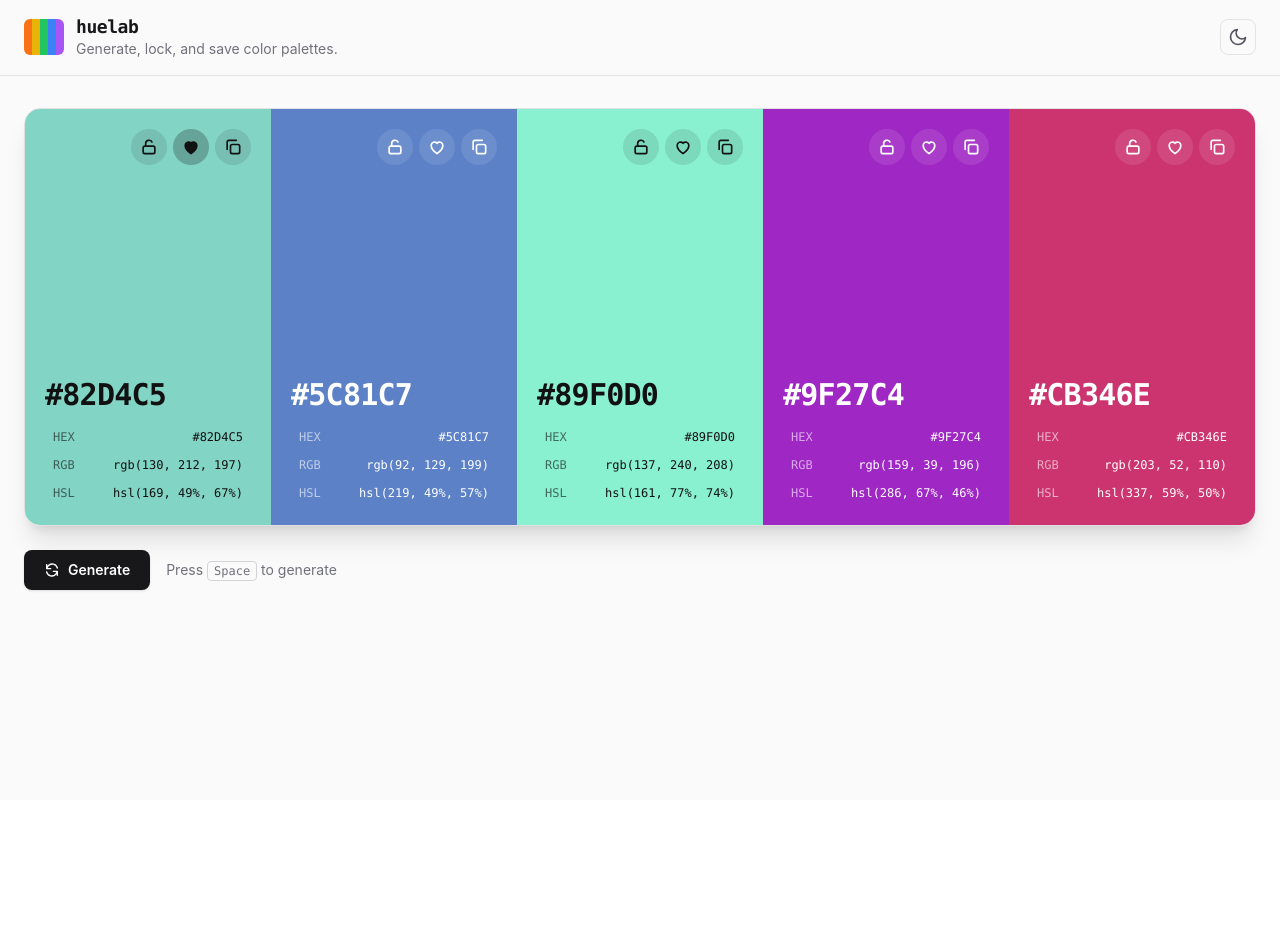
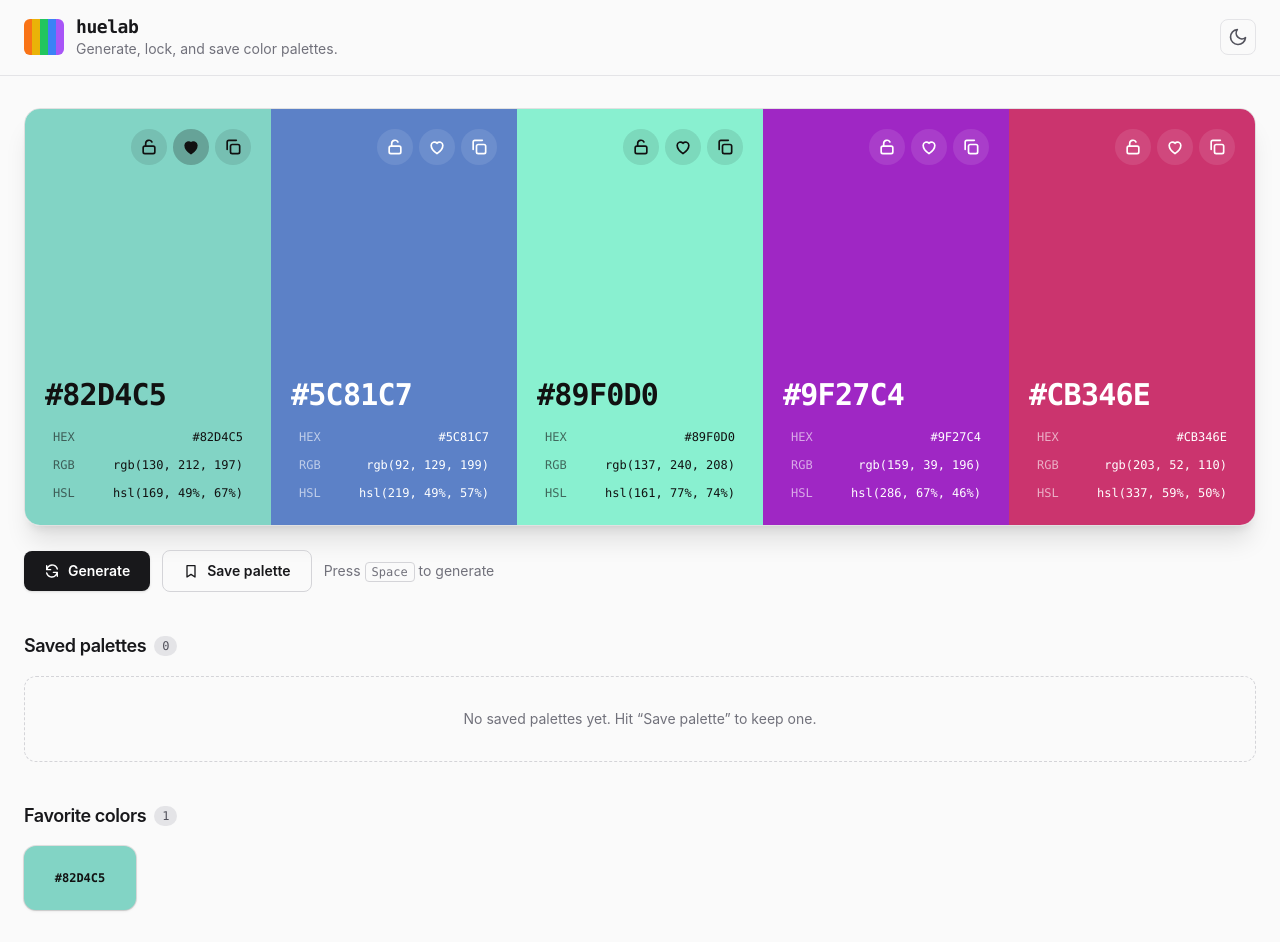
Before and after one commit to 3Eng-Ahmed/color-palette, a React (Vite) app: page / in a window 1280 px wide. Both pictures are taken after a click on the button 191 px from the left and 146 px from the top of the page. Before the commit the page ends 800 px from the top, so only its background shows below. Built offline with nearby package versions, Linux system fonts and the light colour scheme.

Commit message:
Add saved palette section

```diff
--- a/src/App.tsx
+++ b/src/App.tsx
@@ -1,32 +1,67 @@
 import { useCallback } from 'react'
+import { Favorites } from './components/Favorites'
 import { GenerateButton } from './components/GenerateButton'
 import { Header } from './components/Header'
 import { Palette } from './components/Palette'
+import { SavePaletteButton } from './components/SavePaletteButton'
+import { SavedPalettes } from './components/SavedPalettes'
 import { useKeyboardShortcut } from './hooks/useKeyboardShortcut'
 import { useLocalStorage } from './hooks/useLocalStorage'
 import { usePalette } from './hooks/usePalette'
 import { useTheme } from './hooks/useTheme'
+import type { SavedPalette } from './types/palette'
 
 export default function App() {
   const { theme, toggleTheme } = useTheme()
-  const { palette, generate, toggleLock, setColorHex } = usePalette()
-  const [favorites, setFavorites] = useLocalStorage<string[]>('palette:favorites', [])
-
-  const toggleFavorite = useCallback(
-    (hex: string) => {
-      setFavorites(prev =>
-        prev.includes(hex) ? prev.filter(h => h !== hex) : [...prev, hex]
-      )
-    },
-    [setFavorites]
+  const { palette, hexes, generate, toggleLock, setColorHex, loadPalette } =
+    usePalette()
+  const [saved, setSaved] = useLocalStorage<SavedPalette[]>('palette:saved', [])
+  const [favorites, setFavorites] = useLocalStorage<string[]>(
+    'palette:favorites',
+    []
   )
 
   useKeyboardShortcut(' ', generate)
 
+  // Returns false if an identical palette is already saved
+  const savePalette = useCallback((): boolean => {
+    const key = hexes.join()
+    if (saved.some(p => p.colors.join() === key)) return false
+    setSaved(prev => [
+      { id: crypto.randomUUID(), colors: hexes, createdAt: Date.now() },
+      ...prev,
+    ])
+    return true
+  }, [hexes, saved, setSaved])
+
+  const deletePalette = useCallback(
+    (id: string) => setSaved(prev => prev.filter(p => p.id !== id)),
+    [setSaved]
+  )
+
+  const handleLoad = useCallback(
+    (colors: string[]) => {
+      loadPalette(colors)
+      window.scrollTo({ top: 0, behavior: 'smooth' }) // bring the generator into view on mobile
+    },
+    [loadPalette]
+  )
+
+  // Doubles as "remove": toggling a favorite that exists removes it
+  const toggleFavorite = useCallback(
+    (hex: string) =>
+      setFavorites(prev =>
+        prev.includes(hex) ? prev.filter(h => h !== hex) : [hex, ...prev]
+      ),
+    [setFavorites]
+  )
+
   return (
     <div className="min-h-screen bg-zinc-50 text-zinc-900 dark:bg-zinc-950 dark:text-zinc-100">
       <Header theme={theme} onToggleTheme={toggleTheme} />
-      <main className="mx-auto max-w-7xl space-y-6 px-4 py-8 sm:px-6">
+
+      <main className="mx-auto max-w-7xl space-y-10 px-4 py-8 sm:px-6">
+        <div className="space-y-6">
           <Palette
             colors={palette}
             favorites={favorites}
@@ -34,8 +69,10 @@ export default function App() {
             onEditHex={setColorHex}
             onToggleFavorite={toggleFavorite}
           />
-        <div className="flex flex-wrap items-center gap-4">
+
+          <div className="flex flex-wrap items-center gap-3">
             <GenerateButton onGenerate={generate} />
+            <SavePaletteButton onSave={savePalette} />
             <p className="hidden text-sm text-zinc-500 sm:block dark:text-zinc-400">
               Press{' '}
               <kbd className="rounded border border-zinc-300 px-1.5 py-0.5 font-mono text-xs dark:border-zinc-700">
@@ -44,6 +81,14 @@ export default function App() {
               to generate
             </p>
           </div>
+        </div>
+
+        <SavedPalettes
+          palettes={saved}
+          onLoad={handleLoad}
+          onDelete={deletePalette}
+        />
+        <Favorites favorites={favorites} onRemove={toggleFavorite} />
       </main>
     </div>
   )
--- /dev/null
+++ b/src/components/FavoriteColor.tsx
@@ -0,0 +1,44 @@
+import { memo, useMemo } from 'react'
+import { CloseIcon } from './icons'
+import { useCopyToClipboard } from '../hooks/useCopyToClipboard'
+import { getReadableTextColor } from '../utils/color'
+
+interface FavoriteColorProps {
+  hex: string
+  onRemove: (hex: string) => void
+}
+
+export const FavoriteColor = memo(function FavoriteColor({
+  hex,
+  onRemove,
+}: FavoriteColorProps) {
+  const { copiedValue, copy } = useCopyToClipboard()
+  const textColor = useMemo(() => getReadableTextColor(hex), [hex])
+  const copied = copiedValue === hex
+
+  return (
+    <li className="group relative animate-pop">
+      <button
+        type="button"
+        onClick={() => copy(hex)}
+        title="Copy HEX"
+        style={{ backgroundColor: hex, color: textColor }}
+        className="grid h-16 w-28 place-items-center rounded-xl font-mono text-xs font-semibold shadow-sm ring-1 ring-black/10 transition hover:-translate-y-0.5 active:scale-95"
+      >
+        <span key={String(copied)} className={copied ? 'animate-pop' : ''}>
+          {copied ? 'Copied!' : hex}
+        </span>
+      </button>
+
+      <button
+        type="button"
+        onClick={() => onRemove(hex)}
+        aria-label={`Remove ${hex} from favorites`}
+        title="Remove"
+        className="absolute -right-1.5 -top-1.5 grid size-5 place-items-center rounded-full bg-zinc-900 text-white transition hover:bg-red-600 focus-visible:opacity-100 sm:opacity-0 sm:group-hover:opacity-100 dark:bg-white dark:text-zinc-900 dark:hover:bg-red-500 dark:hover:text-white"
+      >
+        <CloseIcon className="size-3" />
+      </button>
+    </li>
+  )
+})
--- /dev/null
+++ b/src/components/Favorites.tsx
@@ -0,0 +1,23 @@
+import { Section } from './Section'
+import { FavoriteColor } from './FavoriteColor'
+
+interface FavoritesProps {
+  favorites: string[]
+  onRemove: (hex: string) => void
+}
+
+export function Favorites({ favorites, onRemove }: FavoritesProps) {
+  return (
+    <Section
+      title="Favorite colors"
+      count={favorites.length}
+      emptyMessage="No favorites yet. Tap the heart on any color to keep it here."
+    >
+      <ul className="flex flex-wrap gap-4">
+        {favorites.map(hex => (
+          <FavoriteColor key={hex} hex={hex} onRemove={onRemove} />
+        ))}
+      </ul>
+    </Section>
+  )
+}
--- /dev/null
+++ b/src/components/SavePaletteButton.tsx
@@ -0,0 +1,45 @@
+import { useEffect, useRef, useState } from 'react'
+import { BookmarkIcon, CheckIcon } from './icons'
+
+interface SavePaletteButtonProps {
+  onSave: () => boolean // true = saved, false = already exists
+}
+
+type Status = 'idle' | 'saved' | 'duplicate'
+
+const LABELS: Record<Status, string> = {
+  idle: 'Save palette',
+  saved: 'Saved!',
+  duplicate: 'Already saved',
+}
+
+export function SavePaletteButton({ onSave }: SavePaletteButtonProps) {
+  const [status, setStatus] = useState<Status>('idle')
+  const timeoutRef = useRef<number | undefined>(undefined)
+
+  const handleClick = () => {
+    setStatus(onSave() ? 'saved' : 'duplicate')
+    window.clearTimeout(timeoutRef.current)
+    timeoutRef.current = window.setTimeout(() => setStatus('idle'), 1500)
+  }
+
+  useEffect(() => () => window.clearTimeout(timeoutRef.current), [])
+
+  return (
+    <button
+      type="button"
+      onClick={handleClick}
+      className="inline-flex items-center gap-2 rounded-lg border border-zinc-300 px-5 py-2.5 text-sm font-semibold transition hover:bg-zinc-100 active:scale-95 dark:border-zinc-700 dark:hover:bg-zinc-900"
+    >
+      {/* key={status} replays the pop animation on every state change */}
+      <span key={status} className="inline-flex animate-pop items-center gap-2" aria-live="polite">
+        {status === 'saved' ? (
+          <CheckIcon className="size-4 text-green-500" />
+        ) : (
+          <BookmarkIcon className="size-4" />
+        )}
+        {LABELS[status]}
+      </span>
+    </button>
+  )
+}
--- /dev/null
+++ b/src/components/SavedPaletteCard.tsx
@@ -0,0 +1,62 @@
+import { memo, useMemo } from 'react'
+import { TrashIcon } from './icons'
+import type { SavedPalette } from '../types/palette'
+
+interface SavedPaletteCardProps {
+  palette: SavedPalette
+  onLoad: (colors: string[]) => void
+  onDelete: (id: string) => void
+}
+
+export const SavedPaletteCard = memo(function SavedPaletteCard({
+  palette,
+  onLoad,
+  onDelete,
+}: SavedPaletteCardProps) {
+  const { id, colors, createdAt } = palette
+
+  const date = useMemo(
+    () =>
+      new Date(createdAt).toLocaleDateString(undefined, {
+        month: 'short',
+        day: 'numeric',
+      }),
+    [createdAt]
+  )
+
+  return (
+    // animate-pop runs on mount, so a newly saved card pops into the grid
+    <li className="group relative animate-pop overflow-hidden rounded-xl border border-zinc-200 bg-white shadow-sm transition hover:-translate-y-0.5 hover:shadow-md dark:border-zinc-800 dark:bg-zinc-900">
+      <button
+        type="button"
+        onClick={() => onLoad(colors)}
+        aria-label={`Load palette ${colors.join(', ')}`}
+        className="block w-full text-left"
+      >
+        <div className="flex h-20">
+          {colors.map((hex, i) => (
+            <span
+              key={`${hex}-${i}`}
+              className="flex-1"
+              style={{ backgroundColor: hex }}
+            />
+          ))}
+        </div>
+        <div className="flex items-center justify-between px-3 py-2 text-xs text-zinc-500 dark:text-zinc-400">
+          <span>Click to load</span>
+          <span>{date}</span>
+        </div>
+      </button>
+
+      <button
+        type="button"
+        onClick={() => onDelete(id)}
+        aria-label="Delete saved palette"
+        title="Delete"
+        className="absolute right-2 top-2 grid size-7 place-items-center rounded-full bg-black/60 text-white transition hover:bg-red-600 active:scale-90 focus-visible:opacity-100 sm:opacity-0 sm:group-hover:opacity-100"
+      >
+        <TrashIcon className="size-4" />
+      </button>
+    </li>
+  )
+})
--- /dev/null
+++ b/src/components/SavedPalettes.tsx
@@ -0,0 +1,30 @@
+import { Section } from './Section'
+import { SavedPaletteCard } from './SavedPaletteCard'
+import type { SavedPalette } from '../types/palette'
+
+interface SavedPalettesProps {
+  palettes: SavedPalette[]
+  onLoad: (colors: string[]) => void
+  onDelete: (id: string) => void
+}
+
+export function SavedPalettes({ palettes, onLoad, onDelete }: SavedPalettesProps) {
+  return (
+    <Section
+      title="Saved palettes"
+      count={palettes.length}
+      emptyMessage="No saved palettes yet. Hit “Save palette” to keep one."
+    >
+      <ul className="grid gap-4 sm:grid-cols-2 lg:grid-cols-3">
+        {palettes.map(palette => (
+          <SavedPaletteCard
+            key={palette.id}
+            palette={palette}
+            onLoad={onLoad}
+            onDelete={onDelete}
+          />
+        ))}
+      </ul>
+    </Section>
+  )
+}
--- /dev/null
+++ b/src/components/Section.tsx
@@ -0,0 +1,34 @@
+import { useId } from 'react'
+import type { ReactNode } from 'react'
+
+interface SectionProps {
+  title: string
+  count: number
+  emptyMessage: string
+  children: ReactNode
+}
+
+export function Section({ title, count, emptyMessage, children }: SectionProps) {
+  const headingId = useId()
+
+  return (
+    <section aria-labelledby={headingId} className="space-y-4">
+      <div className="flex items-center gap-2">
+        <h2 id={headingId} className="text-lg font-semibold tracking-tight">
+          {title}
+        </h2>
+        <span className="rounded-full bg-zinc-200 px-2 py-0.5 font-mono text-xs text-zinc-600 dark:bg-zinc-800 dark:text-zinc-300">
+          {count}
+        </span>
+      </div>
+
+      {count > 0 ? (
+        children
+      ) : (
+        <p className="rounded-xl border border-dashed border-zinc-300 px-4 py-8 text-center text-sm text-zinc-500 dark:border-zinc-700 dark:text-zinc-400">
+          {emptyMessage}
+        </p>
+      )}
+    </section>
+  )
+}
--- a/src/components/icons.tsx
+++ b/src/components/icons.tsx
@@ -64,3 +64,20 @@ export const MoonIcon = ({ className }: IconProps) => (
     <path d="M21 12.8A9 9 0 1111.2 3a7 7 0 009.8 9.8z" />
   </svg>
 )
+export const BookmarkIcon = ({ className }: IconProps) => (
+  <svg {...base} className={className}>
+    <path d="M6 4h12v17l-6-4-6 4z" />
+  </svg>
+)
+
+export const TrashIcon = ({ className }: IconProps) => (
+  <svg {...base} className={className}>
+    <path d="M4 7h16M10 11v6M14 11v6M6 7l1 13h10l1-13M9 7V4h6v3" />
+  </svg>
+)
+
+export const CloseIcon = ({ className }: IconProps) => (
+  <svg {...base} className={className}>
+    <path d="M6 6l12 12M18 6L6 18" />
+  </svg>
+)
```
Lines whose indentation alone changed are shown as unchanged.
